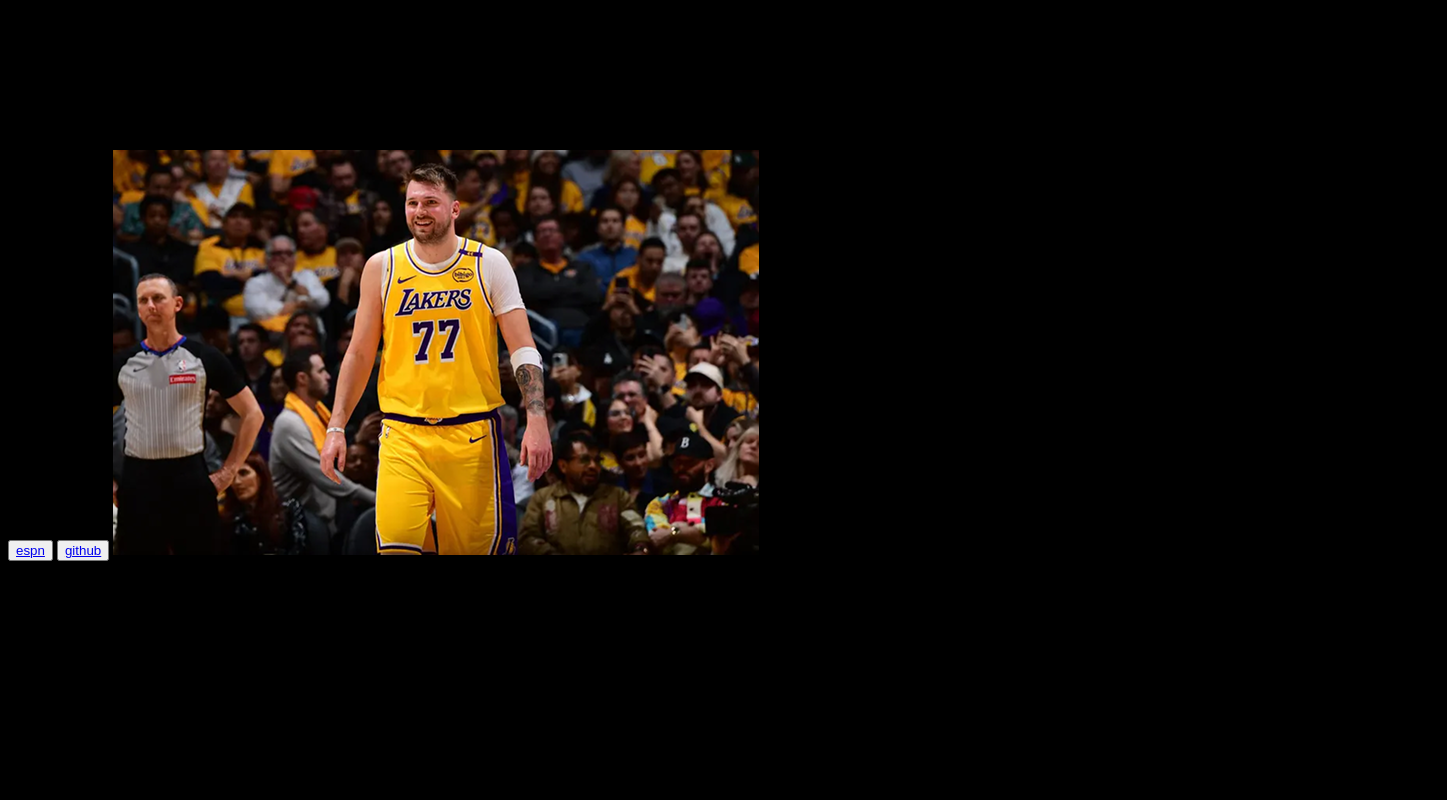
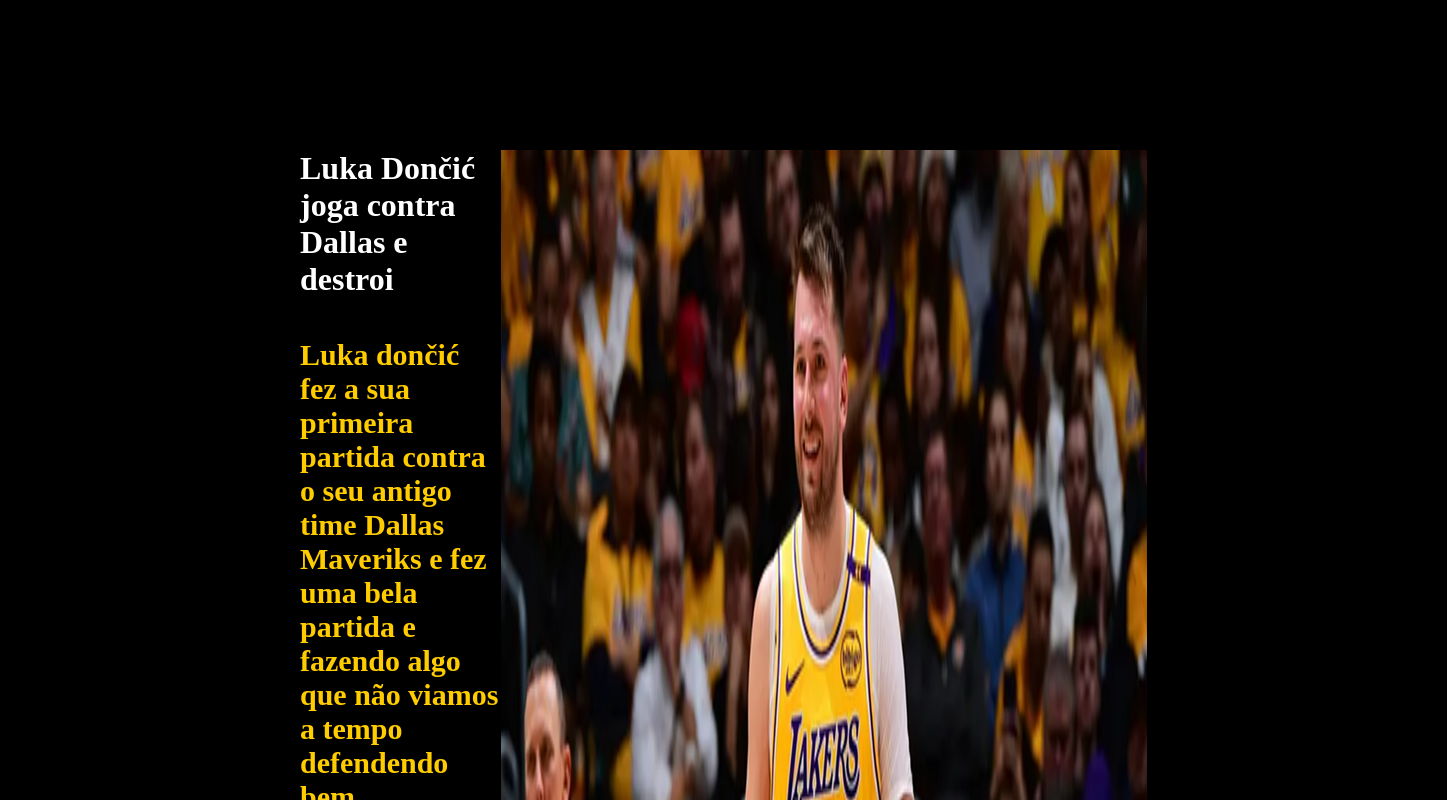
Before and after one commit to kobe248910/kobe, a plain HTML site: page index.html in a window 1280 px wide. Shown: the top 800 px of the page, 1447 px wide, since content can reach past the window. Drawn offline with Linux system fonts and the light colour scheme.

Commit message:
Add files via upload

```diff
--- a/index.html
+++ b/index.html
@@ -5,16 +5,19 @@
     <meta http-equiv="X-UA-Compatible" content="IE=edge">
     <meta name="viewport" content="width=device-width, initial-scale=1.0">
     <title>Luka Dončić</title>
-<link rel="stylesheet" href="style.css">
+    <link rel="stylesheet" href="style.css">
 </head>
 <body>
 <header></header>
 <main>
+  <div>
     <h1>Luka Dončić joga contra Dallas e destroi </h1>
-    <p>Luka dončić fez a sua primeira partida contra o seu antigo time Dallas Maveriks e fez uma bela partida e fazendo algo que não viamos a tempo defendendo bem, terminando o jogo com um triplo-duplo e com 2 tocos mas mesmo com um triplo-duplo os números dele não foram tão bom assim terminando o jogo com o aproveitamento  de 35.3 de quadra e na linha de três com o aproveitamento de 14.3  sendo que na temporada esta com médias de 25.5 na linha de 3 pontos.</p>
+    <p><strong>Luka dončić fez a sua primeira partida contra o seu antigo time Dallas Maveriks e fez uma bela partida e fazendo algo que não viamos a tempo defendendo bem, terminando o jogo com um triplo-duplo e com 2 tocos mas mesmo com um triplo-duplo os números dele não foram tão bom assim terminando o jogo com o aproveitamento  de 35.3 de quadra e na linha de três com o aproveitamento de 14.3  sendo que na temporada esta com médias de 25.5 na linha de 3 pontos.</strong></p>
     <button><a href="https://www.espn.com.br/video/clip/_/id/14845437?ex_cid=BrasilOneBox_NBA" target="_blank" >espn</a></button>
     <button><a href="https://www.figma.com/design/PhiNgIfM3AruWqguOP2dtX/Curso-1---HTML-e-CSS%3A-ambientes-de-desenvolvimento%2C-estrutura-de-arquivos-e-tags-%5BPortf%C3%B3lio%5D-(Community)?node-id=0-1&p=f&t=qMjysg3G0OwNngXO-0" target="_blank">github</a></button>
+   </div>
     <img src="tesouro.png" alt="">
+
 </main>
 <footer></footer>
 </body>
--- a/style.css
+++ b/style.css
@@ -1,3 +1,25 @@
-body{
+*{
+    margin:0;
+    padding:0;
+}
+body {
     background-color: black;
+    color:#ffcc00;
 }
+
+h1 {
+    color: white;
+}
+
+main{
+    display: inline-flex;
+    padding: 0 300px 0px 300px;
+}
+
+p{
+    margin: 40px 0 150px 0;
+    font-size: 30px;
+}
+header, footer{
+    height: 150px;
+}
```
